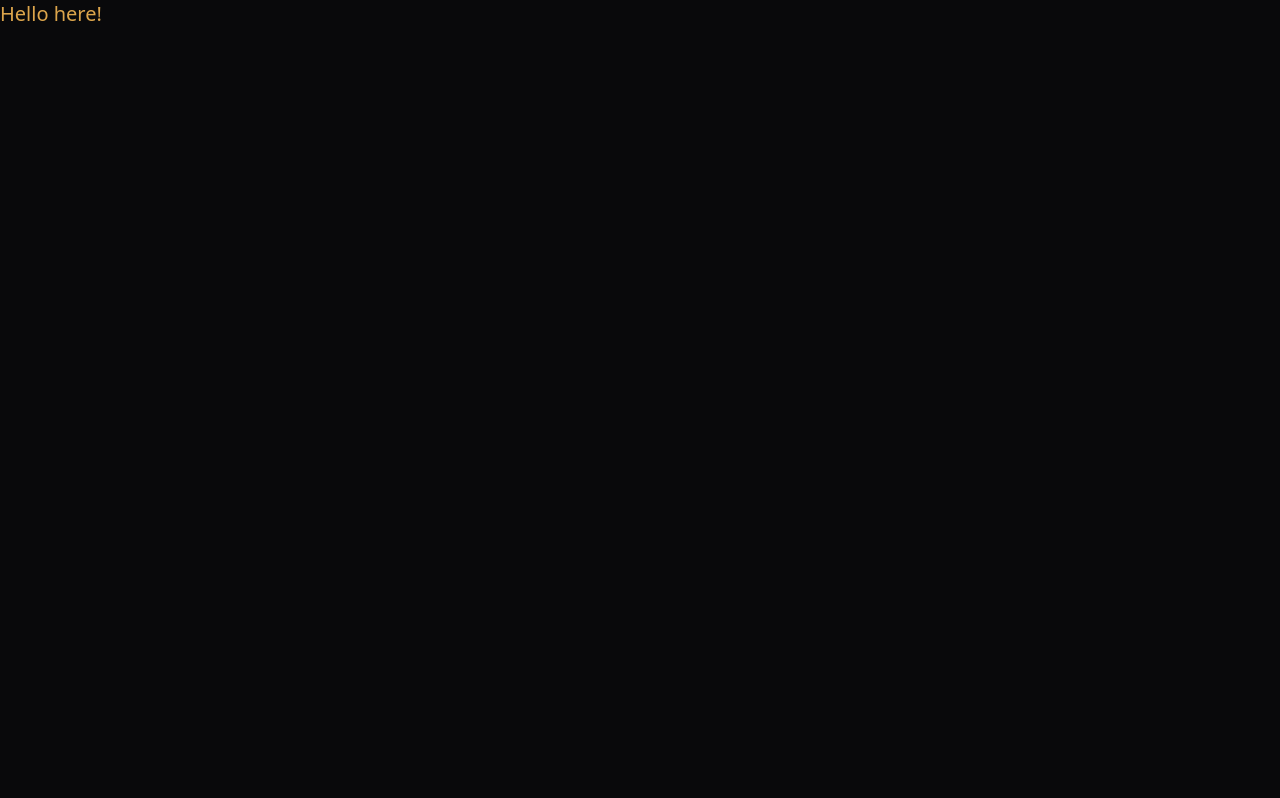
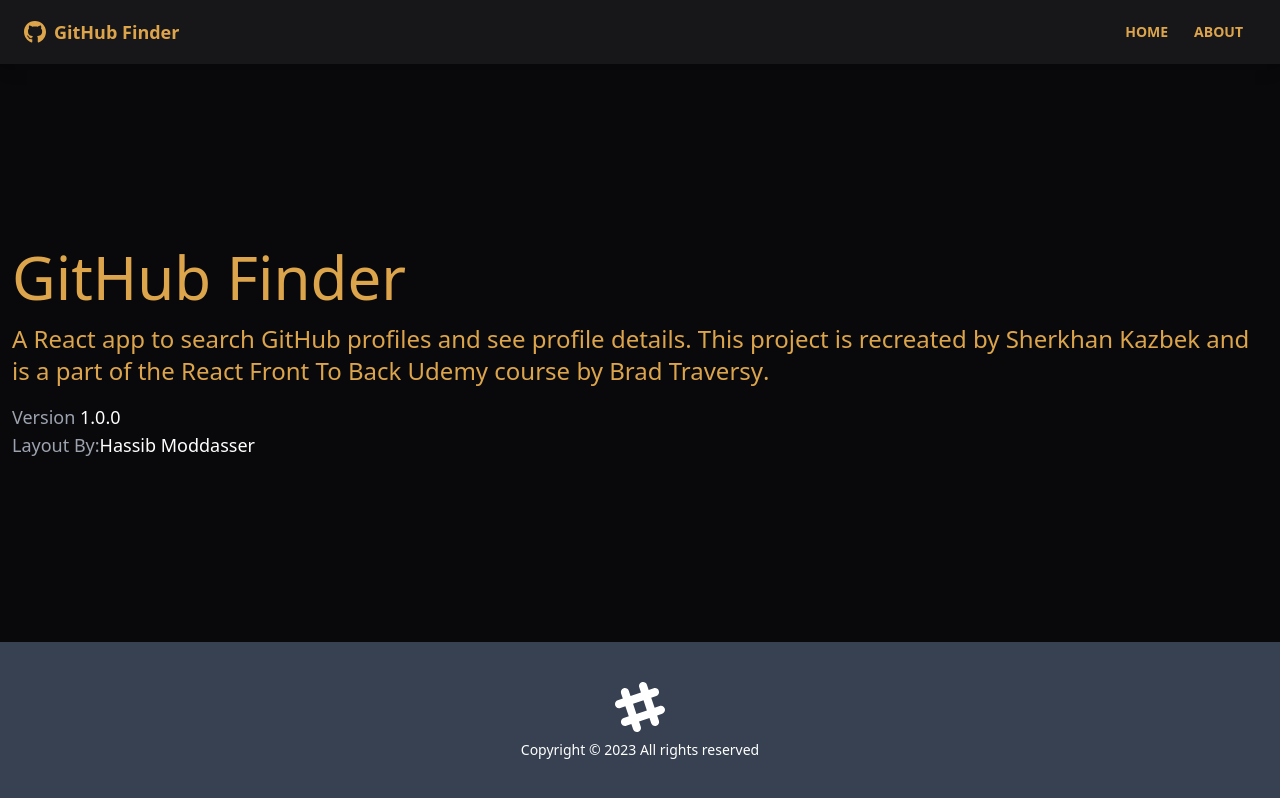
Before and after one commit to lenzoface/github-finder, a React (Create React App) app: page /about in a window 1280 px wide. Built offline with nearby package versions, Linux system fonts and the light colour scheme.

Commit message:
pages: about, 404 and home

```diff
--- a/package.json
+++ b/package.json
@@ -9,6 +9,8 @@
     "daisyui": "^2.51.3",
     "react": "^18.2.0",
     "react-dom": "^18.2.0",
+    "react-icons": "^4.8.0",
+    "react-router-dom": "^6.8.2",
     "react-scripts": "5.0.1",
     "web-vitals": "^2.1.4"
   },
--- a/src/App.js
+++ b/src/App.js
@@ -1,8 +1,27 @@
+import { BrowserRouter as Router, Route, Routes } from "react-router-dom";
+import Home from "./pages/Home";
+import About from "./pages/About";
+import NotFound from "./pages/NotFound";
+import Navbar from "./components/layout/Navbar";
+import Footer from "./components/layout/Footer";
+
 function App() {
   return (
-    <div>
-      <h1 className='text-xl'>Hello here!</h1>
-    </div>
+    <Router>
+      <div className="flex flex-col justify-between h-screen">
+        <Navbar />
+
+        <main className="container mx-auto px-3 pb-12">
+          <Routes>
+            <Route path='/' element={<Home />} />
+            <Route path='/about' element={<About />} />
+            <Route path='/notfound' element={<NotFound />} />
+            <Route path='/*' element={<NotFound />} />
+          </Routes>
+        </main>
+        <Footer />
+      </div>
+    </Router>
   );
 }
 
--- /dev/null
+++ b/src/components/layout/Footer.jsx
@@ -0,0 +1,15 @@
+
+function Footer() {
+    const footerYear = new Date().getFullYear()
+
+    return (
+    <footer className="footer p-10 bg-gray-700 text-primary-content footer-center text-white">
+        <div>
+        <svg width='50' height='50' viewBox='0 0 24 24' xmlns='http://www.w3.org/2000/svg' fillRule='evenodd' clipRule='evenodd' className='inline-block fill-current' > <path d='M22.672 15.226l-2.432.811.841 2.515c.33 1.019-.209 2.127-1.23 2.456-1.15.325-2.148-.321-2.463-1.226l-.84-2.518-5.013 1.677.84 2.517c.391 1.203-.434 2.542-1.831 2.542-.88 0-1.601-.564-1.86-1.314l-.842-2.516-2.431.809c-1.135.328-2.145-.317-2.463-1.229-.329-1.018.211-2.127 1.231-2.456l2.432-.809-1.621-4.823-2.432.808c-1.355.384-2.558-.59-2.558-1.839 0-.817.509-1.582 1.327-1.846l2.433-.809-.842-2.515c-.33-1.02.211-2.129 1.232-2.458 1.02-.329 2.13.209 2.461 1.229l.842 2.515 5.011-1.677-.839-2.517c-.403-1.238.484-2.553 1.843-2.553.819 0 1.585.509 1.85 1.326l.841 2.517 2.431-.81c1.02-.33 2.131.211 2.461 1.229.332 1.018-.21 2.126-1.23 2.456l-2.433.809 1.622 4.823 2.433-.809c1.242-.401 2.557.484 2.557 1.838 0 .819-.51 1.583-1.328 1.847m-8.992-6.428l-5.01 1.675 1.619 4.828 5.011-1.674-1.62-4.829z'></path> </svg>
+        <p className="text-white">Copyright &copy; {footerYear} All rights reserved</p>
+        </div>
+    </footer>
+  )
+}
+
+export default Footer
--- /dev/null
+++ b/src/components/layout/Navbar.jsx
@@ -0,0 +1,40 @@
+import {FaGithub} from 'react-icons/fa'
+import { Link } from 'react-router-dom'
+import PropTypes from 'prop-types'
+
+function Navbar({title}) {
+  return (
+    <nav className='navbar mb-12 shadow-lg bg-neutral text-neutral-content'>
+        <div className="container mx-auto">
+            <div className="flex-none px-2 mx-2">
+                <FaGithub className='inline pr-2 text-3xl' />
+                <Link to='/' className='text-lg font-bold align-middle'>
+                {title}
+                </Link>
+            </div>
+
+            <div className="flex-1 px-2 mx-2">
+                <div className="flex justify-end">
+                    <Link to='/' className='btn btn-ghost btn-sm rounded-btn'>
+                        Home
+                    </Link>
+                    <Link to='/about' className='btn btn-ghost btn-sm rounded-btn'>
+                        About
+                    </Link>
+                </div>
+            </div>
+        </div>
+    </nav>
+  )
+}
+
+Navbar.defaultProps = {
+    title: 'GitHub Finder',
+}
+
+Navbar.propTypes = {
+    title: PropTypes.string,
+}
+
+
+export default Navbar
--- /dev/null
+++ b/src/pages/About.jsx
@@ -0,0 +1,33 @@
+import React from 'react'
+
+function About() {
+  return (
+    <div>
+        <h1 className="text-6xl mb-4">GitHub Finder</h1>
+        <p className='mb-4 text-2xl font-light'>
+        A React app to search GitHub profiles and see profile details. This
+        project is recreated by <b><a href="https://github.com/lenzoface">Sherkhan Kazbek</a></b> and is a part of the
+        <a href='https://www.udemy.com/course/modern-react-front-to-back/'>
+          {' '}
+          React Front To Back
+        </a>{' '}
+        Udemy course by
+        <strong>
+          <a href='https://traversymedia.com'> Brad Traversy</a>
+        </strong>
+        .
+      </p>
+      <p className='text-lg text-gray-400'>
+        Version <span className='text-white'>1.0.0</span>
+      </p>
+      <p className='text-lg text-gray-400'>
+        Layout By:
+        <a className='text-white' href='https://twitter.com/hassibmoddasser'>
+          Hassib Moddasser
+        </a>
+      </p>
+    </div>
+  )
+}
+
+export default About
--- /dev/null
+++ b/src/pages/Home.jsx
@@ -0,0 +1,11 @@
+import React from 'react'
+
+function Home() {
+  return (
+    <div>
+        <h1 className='text-6xl'>Welcome!</h1>
+    </div>
+  )
+}
+
+export default Home
--- /dev/null
+++ b/src/pages/NotFound.jsx
@@ -0,0 +1,22 @@
+import { FaHome } from "react-icons/fa"
+import { Link } from "react-router-dom"
+
+
+function NotFound() {
+  return (
+    <div className="hero">
+        <div className="text-center hero-content">
+            <div className="max-w-lg">
+        <h1 className="text-8xl font-bold mb-8">Oh Oh!</h1>
+        <p className="text-5xl mb-8">404! Page Not Found :(</p>
+        <Link to='/' className="btn btn-primary btn-log">
+            <FaHome className="mr-2" />
+            Back to Home
+        </Link>
+            </div>
+        </div>
+    </div>
+  )
+}
+
+export default NotFound
```
Also changed, not shown: 1 other file (tests, documents, lock files or other folders).
